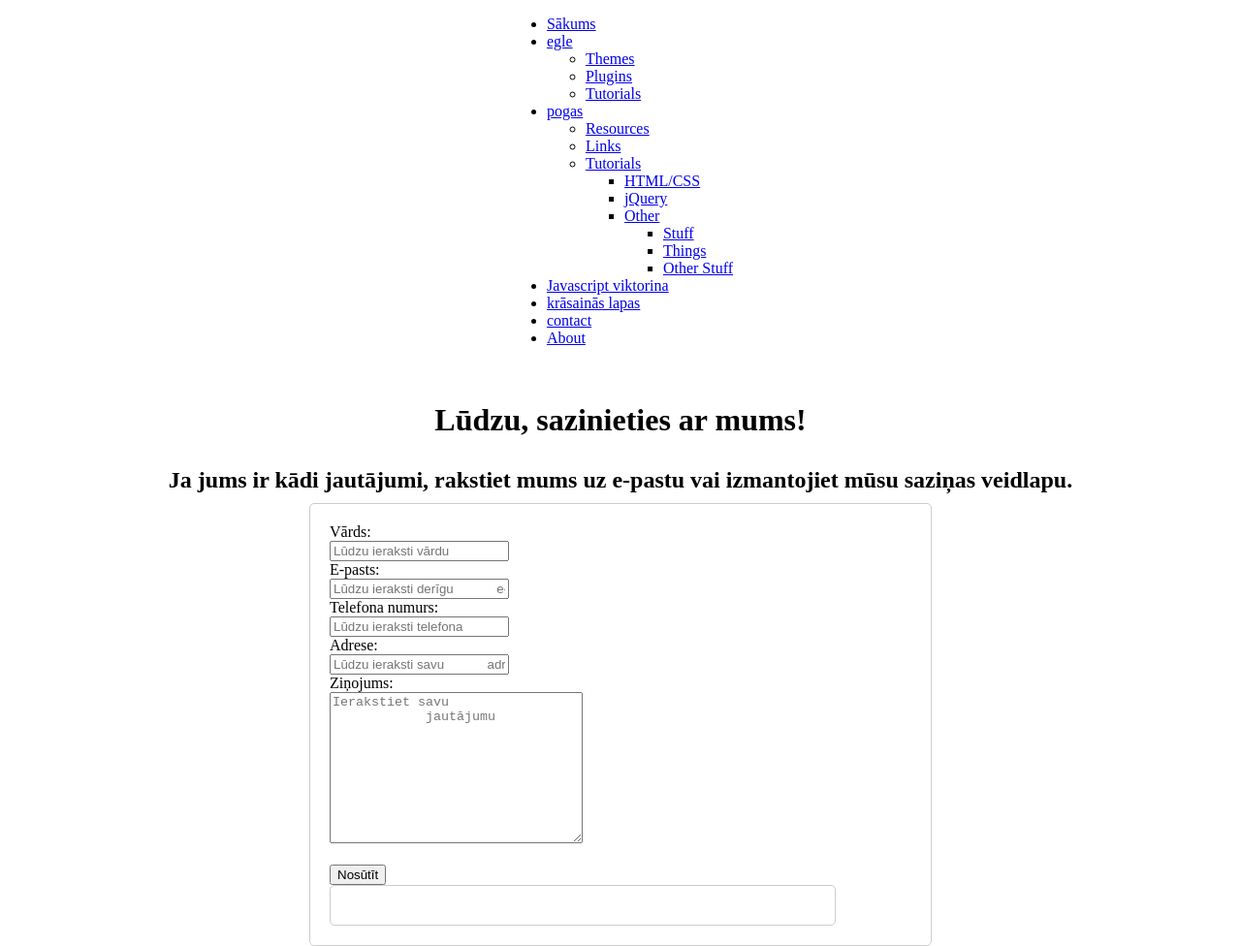
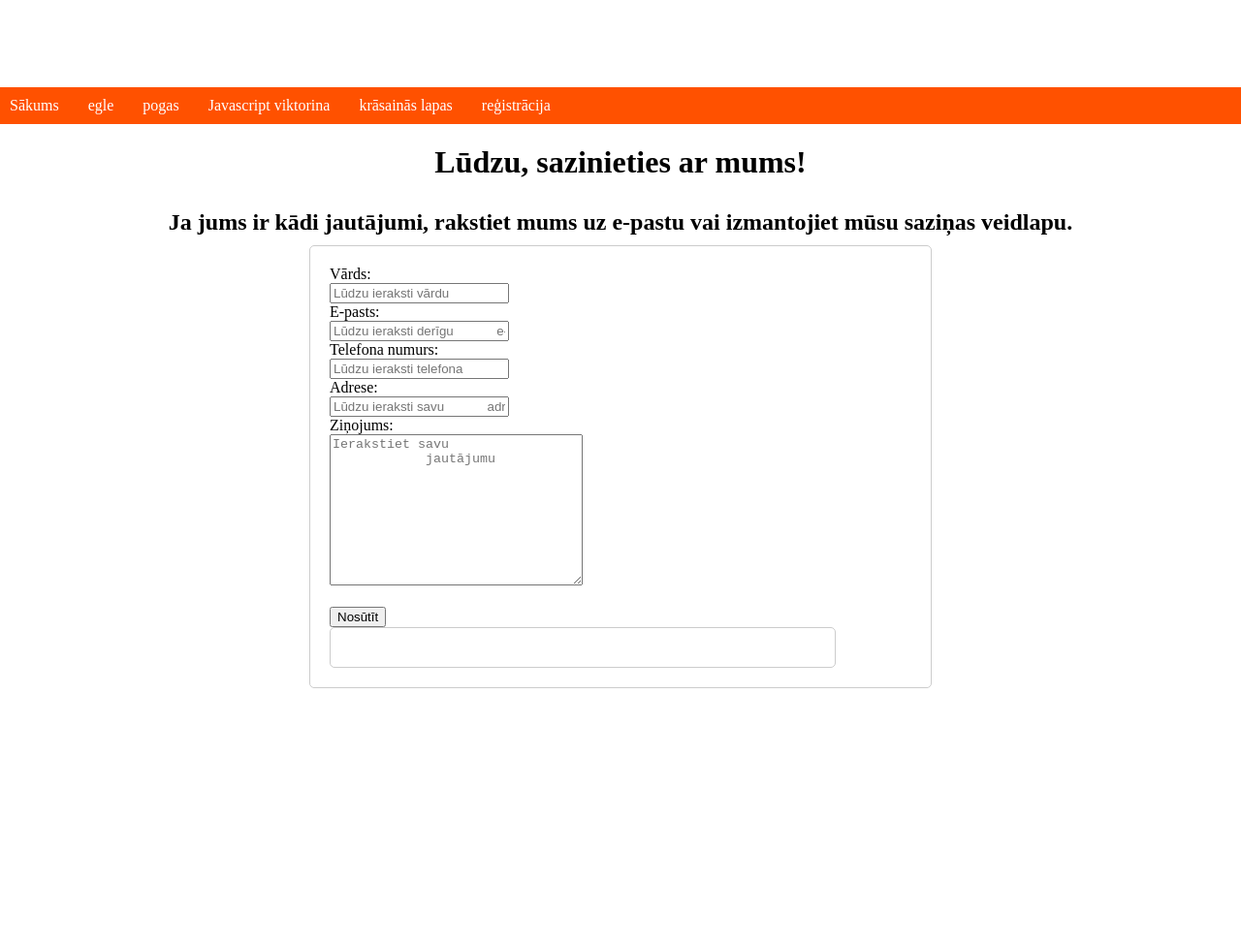
Before and after one commit to agkumels/29.04.2025, a plain HTML site: page datorika 9k mārtiņš hmeļovs/25.02.2025.html in a window 1280 px wide. Shown: the whole page at 97% size. After the commit the page ends 800 px from the top, so only its background shows below. Drawn offline with Linux system fonts and the light colour scheme.

Commit message:
Add files via upload

```diff
--- a/datorika 9k mārtiņš hmeļovs/25.02.2025.html
+++ b/datorika 9k mārtiņš hmeļovs/25.02.2025.html
@@ -6,43 +6,21 @@
     <title>Document</title>
     <link rel="stylesheet" href="jordan.css">
     <link rel="stylesheet" href="index12.css">
+    <link rel="stylesheet" href="reģistracija.css">
 </head>
 <body>
     <nav>
         <ul>
             <li><a href="index (5).html">Sākums</a></li>
-            <li><a href="egle.html">egle</a>
-                <ul>
-                    <li><a href="#">Themes</a></li>
-                    <li><a href="#">Plugins</a></li>
-                    <li><a href="#">Tutorials</a></li>
-                </ul>
-            </li>
-            <li><a href="index.html">pogas</a>
-                <ul>
-                    <li><a href="#">Resources</a></li>
-                    <li><a href="#">Links</a></li>
-                    <li><a href="#">Tutorials</a>
-                        <ul>
-                            <li><a href="#">HTML/CSS</a></li>
-                            <li><a href="#">jQuery</a></li>
-                            <li><a href="#">Other</a>
-                                <ul>
-                                    <li><a href="#">Stuff</a></li>
-                                    <li><a href="#">Things</a></li>
-                                    <li><a href="#">Other Stuff</a></li>
-                                </ul>
-                            </li>
-                        </ul>
-                    </li>
-                </ul>
-            </li>
+            <li><a href="egle.html">egle</a></li>
+            <li><a href="index.html">pogas</a></li>
             <li><a href="25.03.2025.html">Javascript viktorina</a></li>
             <li><a href="property.html">krāsainās lapas</a></li>
-            <li><a href="25.02.2025.html">contact</a></li>
-            <li><a href="#">About</a></li>
+            <li><a href="25.02.2025.html">reģistrācija</a></li>
         </ul>
     </nav>
+</body>
+</html>
 
     <h1>Lūdzu, sazinieties ar mums!</h1>
     <h2>Ja jums ir kādi jautājumi, rakstiet mums uz e-pastu vai izmantojiet mūsu saziņas
--- /dev/null
+++ b/datorika 9k mārtiņš hmeļovs/reģistracija.css
@@ -0,0 +1,35 @@
+nav, nav ul {
+    margin: 0;
+    padding: 0;
+}
+
+
+nav {
+    background-color: #ff5100;
+    width: 100%;
+}
+
+
+nav ul {
+    list-style: none;
+    display: flex;
+    justify-content: flex-start;
+}
+
+
+nav ul li {
+    margin-right: 10px;
+}
+
+
+nav ul li a {
+    display: block;
+    padding: 10px 10px;
+    color: white;
+    text-decoration: none;
+}
+
+
+nav ul li a:hover {
+    background-color: #555;
+}
```
Also changed, not shown: datorika 9k mārtiņš hmeļovs/25.03.2025.html (+2 -26 lines), datorika 9k mārtiņš hmeļovs/egle.html (+2 -26 lines), datorika 9k mārtiņš hmeļovs/index (5).html (+2 -26 lines), datorika 9k mārtiņš hmeļovs/index.html (+15 -0 lines), datorika 9k mārtiņš hmeļovs/property.html (+2 -26 lines).
